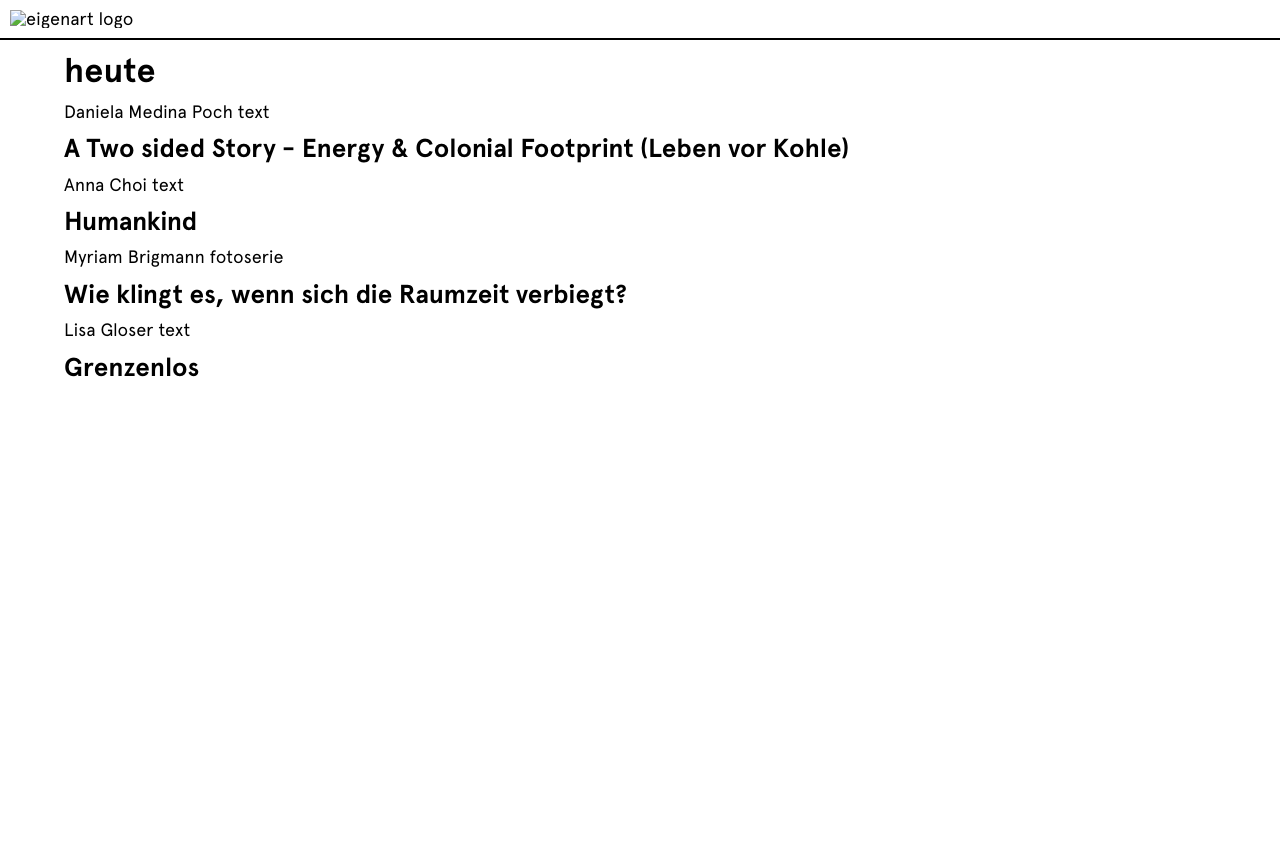
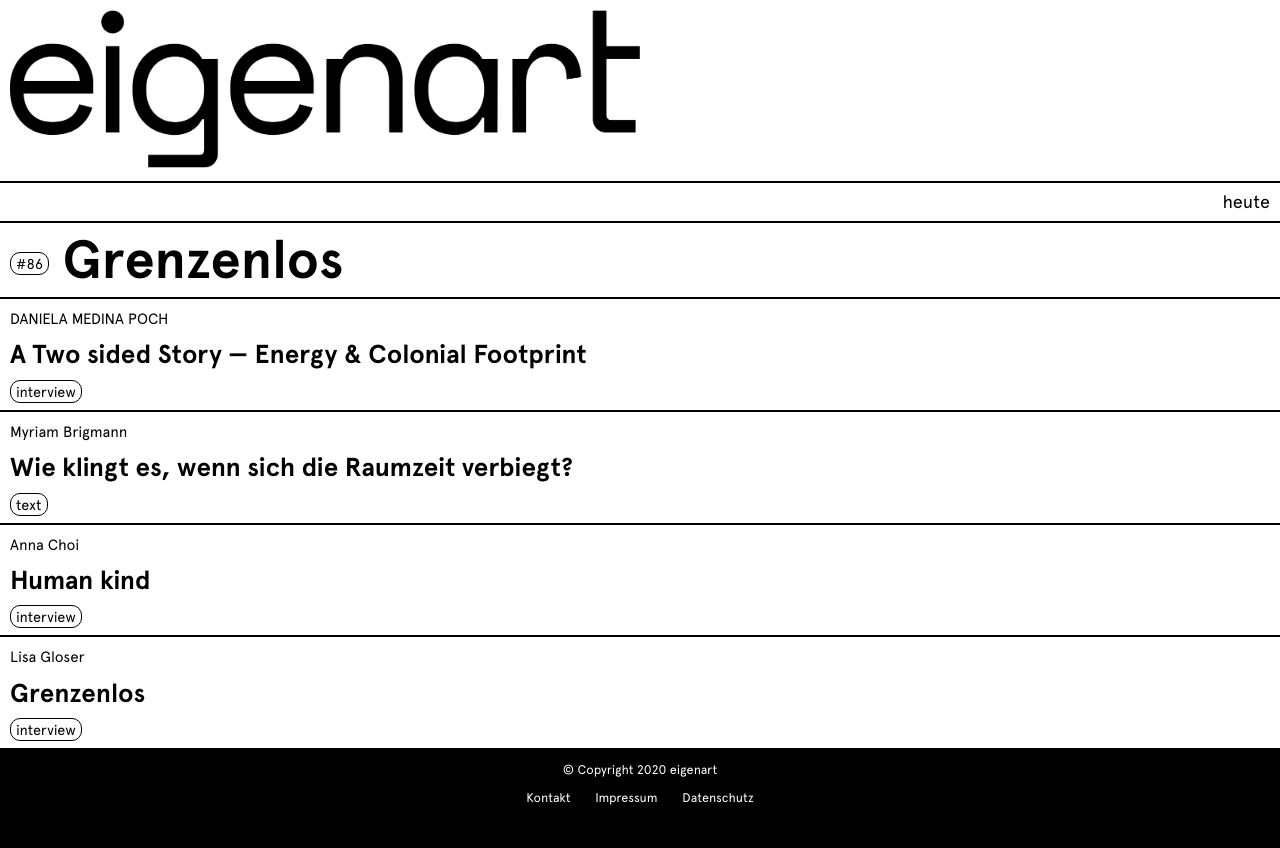
Before and after one commit to Eigenart-Magazin/front-end, a website: page heute.html in a window 1280 px wide. Before the commit the page ends 800 px from the top, so only its background shows below. Drawn offline with Linux system fonts and the light colour scheme.

Commit message:
Add heute page

```diff
--- a/heute.html
+++ b/heute.html
@@ -7,74 +7,90 @@
   <link rel="stylesheet" href="css/main.css" />
 </head>
 <body>
-  <header class="header">
-    <img src="" alt="eigenart logo" />
+  <header class="header header--has-menu">
+    <a href="index.html">
+      <img class="header__logo" src="assets/images/eigenart-logo.png" alt="Eigenart" />
+    </a>
+    <nav></nav>
   </header>
-  <article class="container">
-    <h1>heute</h1>
+
+  <article>
+    <div class="category">
+      heute
+    </div>
+
+    <h1 class="editorial">
+      <span class="pill">#86</span>
+      Grenzenlos
+    </h1>
 
     <ul class="artwork-list">
       <li class="artwork-list__item">
         <div class="artwork-item">
-          <i class="arrow"></i>
           <small class="artwork-item__author">
-            Daniela Medina Poch
-            <span class="pill">
-              text
-            </span>
+            DANIELA MEDINA POCH
           </small>
           <h2>
-            A Two sided Story - Energy & Colonial Footprint (Leben vor Kohle)
+            A Two sided Story — Energy & Colonial Footprint
           </h2>
+          <span class="pill">interview</span>
         </div>
       </li>
 
       <li class="artwork-list__item">
         <div class="artwork-item">
-          <i class="arrow"></i>
           <small class="artwork-item__author">
-            Anna Choi
-            <span class="pill">
-              text
-            </span>
+            Myriam Brigmann
           </small>
           <h2>
-            Humankind
+            Wie klingt es, wenn sich die Raumzeit verbiegt?
           </h2>
+          <span class="pill">text</span>
         </div>
       </li>
 
       <li class="artwork-list__item">
         <div class="artwork-item">
-          <i class="arrow"></i>
           <small class="artwork-item__author">
-            Myriam Brigmann
-            <span class="pill">
-              fotoserie
-            </span>
+            Anna Choi
           </small>
           <h2>
-            Wie klingt es, wenn sich die Raumzeit verbiegt?
+            Human kind
           </h2>
+          <span class="pill">interview</span>
         </div>
       </li>
 
       <li class="artwork-list__item">
         <div class="artwork-item">
-          <i class="arrow"></i>
           <small class="artwork-item__author">
             Lisa Gloser
-            <span class="pill">
-              text
-            </span>
           </small>
           <h2>
             Grenzenlos
           </h2>
+          <span class="pill">interview</span>
         </div>
       </li>
     </ul>
+  </article>
 
-  </article>
+  <footer class="footer">
+    <span class="footer__copyright">
+      © Copyright 2020 <i class="arrow arrow__right"></i> eigenart
+    </span>
+
+    <ul class="footer__links">
+      <li class="footer__link">
+        <a href="#">Kontakt</a>
+      </li>
+      <li class="footer__link">
+        <a href="#">Impressum</a>
+      </li>
+      <li class="footer__link">
+        <a href="#">Datenschutz</a>
+      </li>
+    </ul>
+  </footer>
 </body>
 </html>
--- a/scss/container.scss
+++ b/scss/container.scss
@@ -1,6 +1,6 @@
 .container {
     margin: auto;
-    width: 90vw;
+    width: 95vw;
 }
 
 .container p {
--- a/scss/index.scss
+++ b/scss/index.scss
@@ -11,6 +11,11 @@ html, body {
 .header {
     padding: 10px;
     border-bottom: 2px solid #000;
+
+    &--has-menu {
+        display: grid;
+        grid-template-columns: 50% 50%;
+    }
 
     &__logo {
         width: 100%;
@@ -67,8 +72,10 @@ html, body {
         display: flex;
         margin: 2rem 0;
 
-        span {
+        a {
+            color: $primary-text-color;
             font-size: 4rem;
+            text-decoration: none;
         }
 
         &:nth-child(odd)::before {
@@ -82,3 +89,39 @@ html, body {
         }
     }
 }
+
+.category {
+    border-bottom: 2px solid $background-color-inverted;
+    padding: 10px;
+    text-align: right;
+}
+
+.artwork-list {
+    &__item {
+        border-top: 2px solid $background-color-inverted;
+        padding: 10px;
+    }
+}
+
+.artwork-item {
+    &__author {
+        font-size: 15px;
+    }
+}
+
+.editorial {
+    display: block;
+    margin: 10px;
+    font-size: 3rem;
+
+    .pill {
+        vertical-align: middle;
+    }
+}
+
+.pill {
+    border: 1px solid $background-color-inverted;
+    padding: 2px 5px;
+    border-radius: 10px;
+    font-size: .8rem;
+}
```
Also changed, not shown: index.html (+8 -6 lines), css/main.css, 1 other file.
